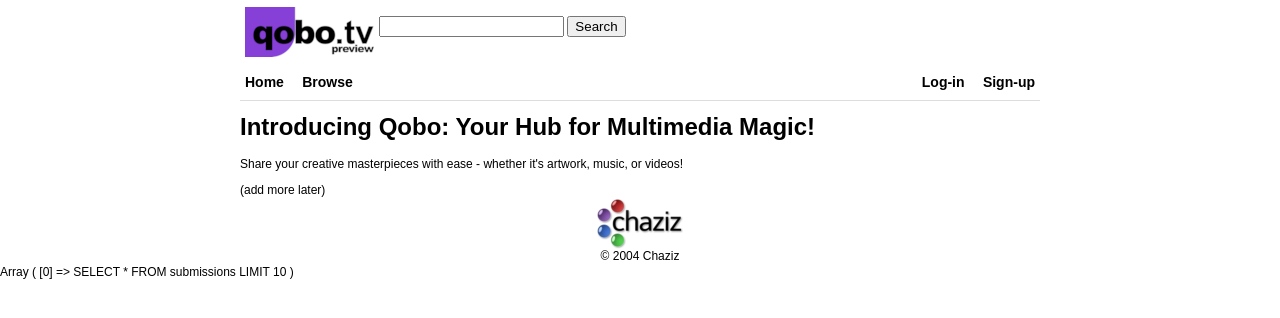
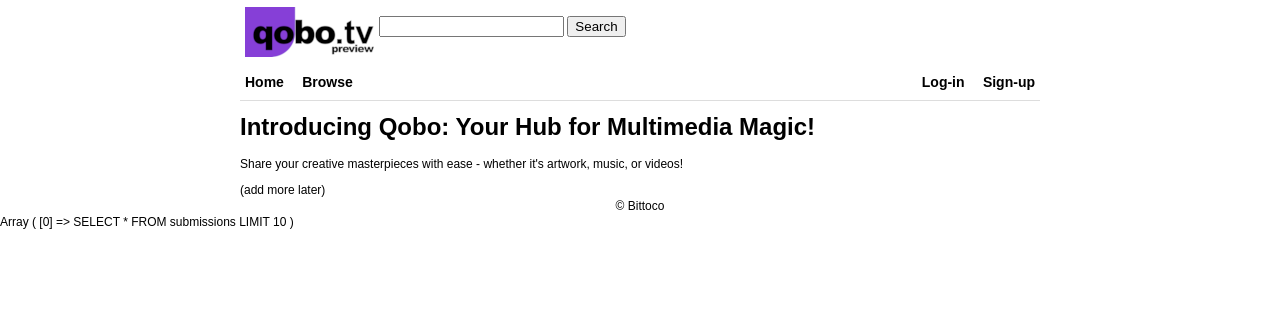
Before and after one commit to bluffingo/OpenSB2, a PHP site: page /site/index.php in a window 1280 px wide. Shown: the top 318 px of the page. Run offline with PHP 8.4, Linux system fonts and the light colour scheme; data that the repository does not hold is empty.

Commit message:
chaziz to bittoco

```diff
--- a/templates/qobo/components/template.twig
+++ b/templates/qobo/components/template.twig
@@ -63,9 +63,7 @@
                 <tr>
                     <td>
                         <div align="center">
-                            <img src="/img/chaziz.png">
-                            <br>
-                            © 2004 Chaziz
+                            © Bittoco
                         </div>
                     </td>
                 </tr>
```
